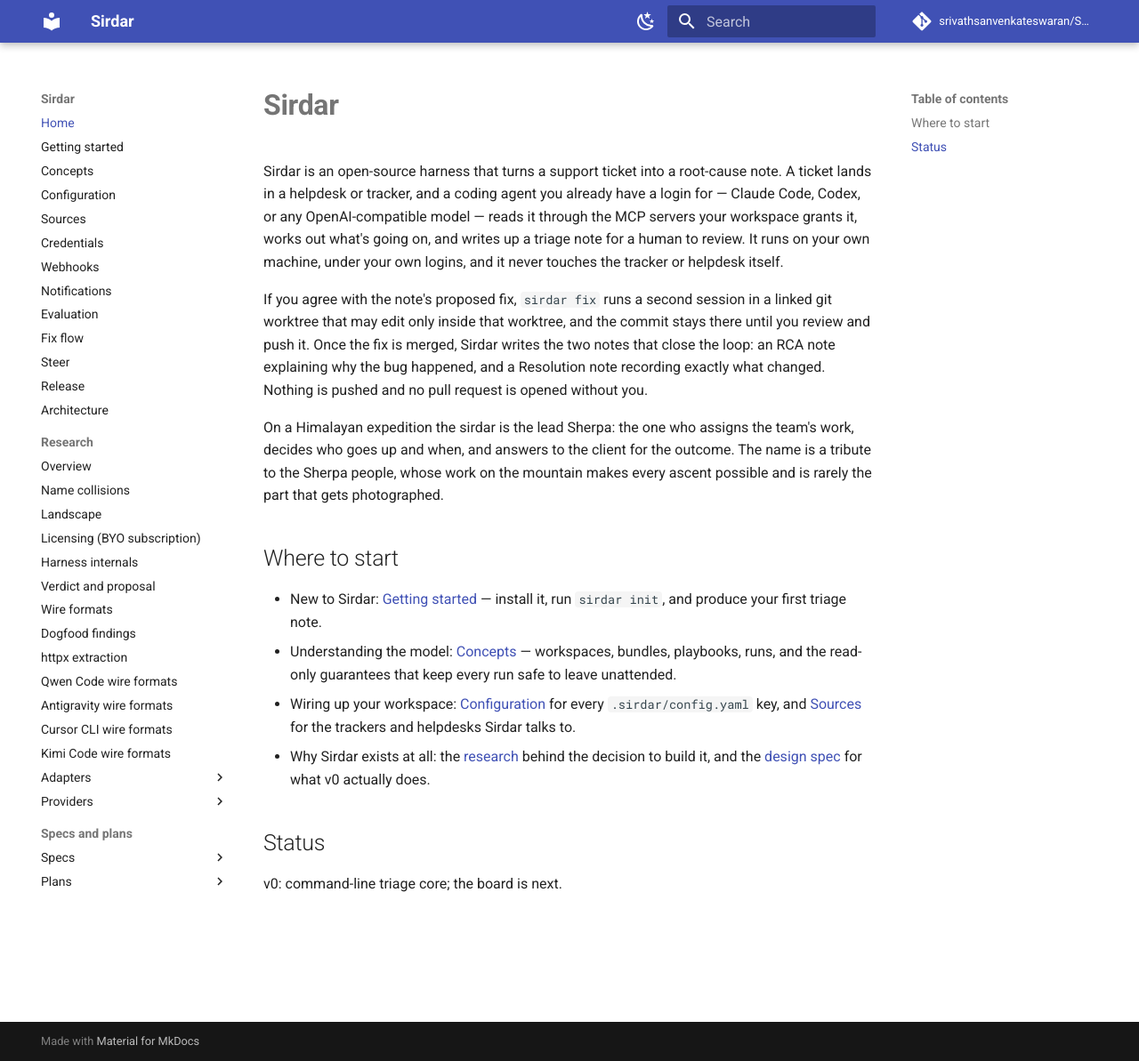
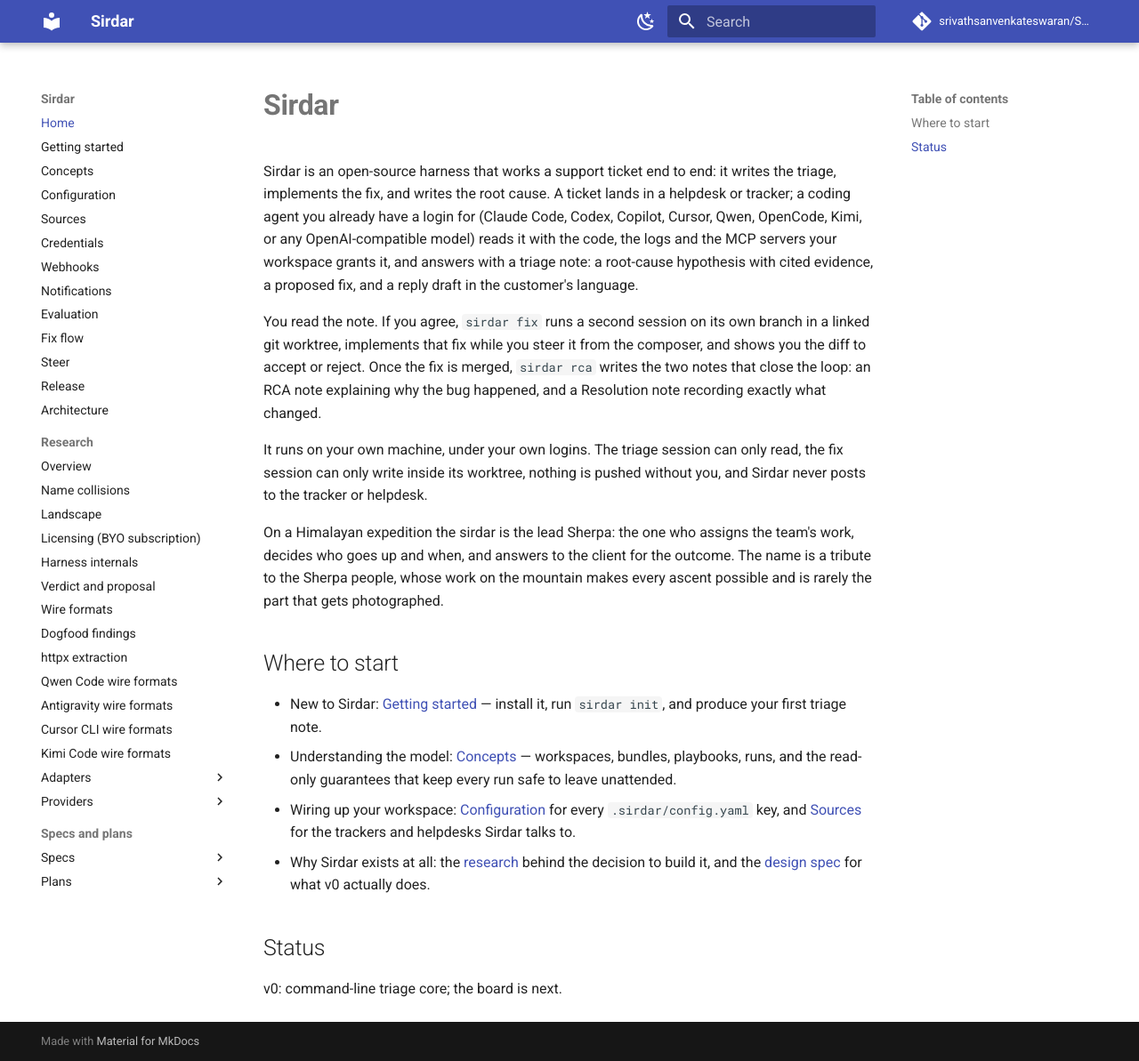
Before and after one commit to srivathsanvenkateswaran/Sirdar, an MkDocs documentation site: the page built from docs/index.md, in a window 1280 px wide and 1193 px high. Shown: the whole window at 89% size. Built offline with MkDocs 1.6.1 and Material for MkDocs 9.7.7, drawn with Linux system fonts in a browser that asks for light colours; comment, search, counter and statistics services are not loaded.

Commit message:
docs: position Sirdar as the end-to-end harness (triage, fix, RCA), not a read-only note writer

```diff
--- a/docs/index.md
+++ b/docs/index.md
@@ -1,16 +1,20 @@
 # Sirdar
 
-Sirdar is an open-source harness that turns a support ticket into a root-cause note. A ticket
-lands in a helpdesk or tracker, and a coding agent you already have a login for — Claude Code,
-Codex, or any OpenAI-compatible model — reads it through the MCP servers your workspace grants
-it, works out what's going on, and writes up a triage note for a human to review. It runs on
-your own machine, under your own logins, and it never touches the tracker or helpdesk itself.
+Sirdar is an open-source harness that works a support ticket end to end: it writes the triage,
+implements the fix, and writes the root cause. A ticket lands in a helpdesk or tracker; a coding
+agent you already have a login for (Claude Code, Codex, Copilot, Cursor, Qwen, OpenCode, Kimi, or
+any OpenAI-compatible model) reads it with the code, the logs and the MCP servers your workspace
+grants it, and answers with a triage note: a root-cause hypothesis with cited evidence, a proposed
+fix, and a reply draft in the customer's language.
 
-If you agree with the note's proposed fix, `sirdar fix` runs a second session in a linked git
-worktree that may edit only inside that worktree, and the commit stays there until you review
-and push it. Once the fix is merged, Sirdar writes the two notes that close the loop: an RCA
-note explaining why the bug happened, and a Resolution note recording exactly what changed.
-Nothing is pushed and no pull request is opened without you.
+You read the note. If you agree, `sirdar fix` runs a second session on its own branch in a linked
+git worktree, implements that fix while you steer it from the composer, and shows you the diff to
+accept or reject. Once the fix is merged, `sirdar rca` writes the two notes that close the loop: an
+RCA note explaining why the bug happened, and a Resolution note recording exactly what changed.
+
+It runs on your own machine, under your own logins. The triage session can only read, the fix
+session can only write inside its worktree, nothing is pushed without you, and Sirdar never posts
+to the tracker or helpdesk.
 
 On a Himalayan expedition the sirdar is the lead Sherpa: the one who assigns the team's work,
 decides who goes up and when, and answers to the client for the outcome. The name is a tribute
--- a/mkdocs.yml
+++ b/mkdocs.yml
@@ -1,5 +1,5 @@
 site_name: Sirdar
-site_description: An open-source harness for engineering-level support tickets.
+site_description: An open-source harness that works a support ticket end to end - triage, fix, root cause - with the coding agent you already pay for.
 site_url: https://srivathsanvenkateswaran.github.io/Sirdar/docs/
 repo_url: https://github.com/srivathsanvenkateswaran/Sirdar
 repo_name: srivathsanvenkateswaran/Sirdar
```
Also changed, not shown: README.md (+14 -9 lines).
